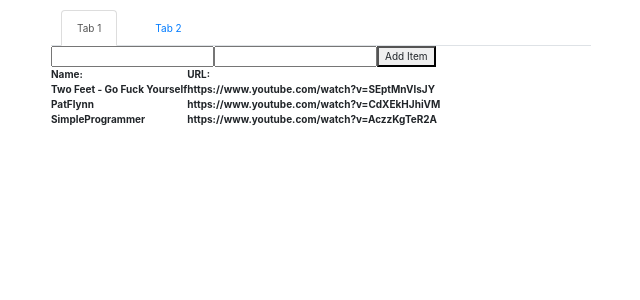
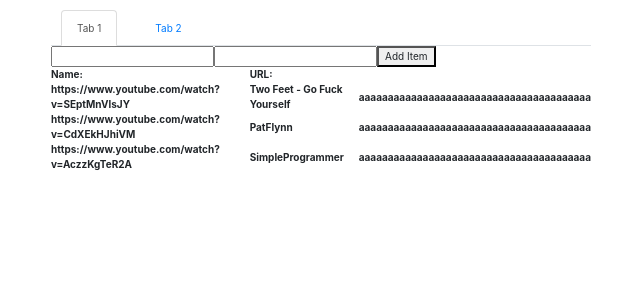
Before and after one commit to kopcinskia/YTPlayer, a React (Create React App) app: page / in a window 1280 px wide. Shown: the top 300 px of the page, without its empty margins (34-674 px from the left). Built offline with nearby package versions, Linux system fonts and the light colour scheme.

Commit message:
Create default list item and updates reducers.

```diff
--- a/src/actions/videoListActions.js
+++ b/src/actions/videoListActions.js
@@ -1,10 +1,13 @@
 import { v4 } from 'node-uuid'
 
-export const addListItem = (name, url) => ({
+export const addListItem = (id, link, title, description, thumbnails, selected) => ({
   type: 'ADD_LIST_ITEM',
   id: v4().toString(),
-  name,
-  url
+  link,
+  title,
+  description,
+  thumbnails,
+  selected
 });
 
 export const toggleListItem = id => ({
@@ -12,8 +15,8 @@ export const toggleListItem = id => ({
   id
 });
 
-export const getCurrentItem = (name, url) => ({
+export const getCurrentItem = (id, link) => ({
   type: 'GET_CURRENT_ITEM',
-  name,
-  url,
+  id,
+  link,
 });
--- a/src/components/search/searchListItem.js
+++ b/src/components/ListItem.js
@@ -2,7 +2,7 @@ import React from 'react'
 import PropTypes from 'prop-types'
 import { Media } from 'react-bootstrap'
 
-const SearchListItem = ({ link, title, description, thumbnails }) => (
+const ListItem = ({ link, title, description, thumbnails }) => (
 <div>
   <Media>
     <Media.Body>
@@ -18,11 +18,13 @@ const SearchListItem = ({ link, title, description, thumbnails }) => (
 </div>
 );
 
-SearchListItem.propTypes = {
-  link: PropTypes.string,
-  title: PropTypes.string,
-  description: PropTypes.string,
-  thumbnails: PropTypes.string,
+ListItem.propTypes = {
+  OneItem: {
+    link: PropTypes.string,
+    title: PropTypes.string,
+    description: PropTypes.string,
+    thumbnails: PropTypes.string,
+  }
 };
 
-export default SearchListItem
+export default ListItem
--- a/src/components/favourites/videoList.js
+++ b/src/components/favourites/videoList.js
@@ -21,7 +21,7 @@ const VideoList = ({ videoListItems, toggleListItem, getCurrentItem}) => (
           <VideoListItem
             key={videoListItem.id}
             {...videoListItem}
-            onClick={() => {toggleListItem(videoListItem.id); getCurrentItem(videoListItem.name, videoListItem.url)}}
+            onClick={() => {toggleListItem(videoListItem.id); getCurrentItem(videoListItem.title, videoListItem.link)}}
           />
         )}
       </tbody>
@@ -34,8 +34,10 @@ VideoList.propTypes = {
   videoListItems: PropTypes.arrayOf(PropTypes.shape({
     id: PropTypes.string.isRequired,
     selected: PropTypes.bool.isRequired,
-    name: PropTypes.string.isRequired,
-    url: PropTypes.string.isRequired,
+    link: PropTypes.string,
+    title: PropTypes.string,
+    description: PropTypes.string,
+    thumbnails: PropTypes.string,
   }).isRequired),
   toggleListItem: PropTypes.func.isRequired,
   getCurrentItem: PropTypes.func.isRequired,
--- a/src/components/favourites/videoListItem.js
+++ b/src/components/favourites/videoListItem.js
@@ -1,7 +1,7 @@
 import React from 'react'
 import PropTypes from 'prop-types'
 
-const VideoListItem = ({ onClick, selected, name, url }) => (
+const VideoListItem = ({ onClick, selected, link, title, description, thumbnails }) => (
   <tr
     onClick={onClick}
     style={{
@@ -9,10 +9,16 @@ const VideoListItem = ({ onClick, selected, name, url }) => (
     }}
   >
     <th>
-      {name}
+      {link}
     </th>
     <th>
-      {url}
+      {title}
+    </th>
+    <th>
+      {description}
+    </th>
+    <th>
+      {thumbnails}
     </th>
   </tr>
 );
@@ -20,8 +26,10 @@ const VideoListItem = ({ onClick, selected, name, url }) => (
 VideoListItem.propTypes = {
   onClick: PropTypes.func.isRequired,
   selected: PropTypes.bool.isRequired,
-  name: PropTypes.string.isRequired,
-  url: PropTypes.string.isRequired
+  link: PropTypes.string,
+  title: PropTypes.string,
+  description: PropTypes.string,
+  thumbnails: PropTypes.string,
 };
 
 export default VideoListItem
--- a/src/components/player.js
+++ b/src/components/player.js
@@ -7,7 +7,7 @@ import { Grid } from 'react-bootstrap'
 const Player = ({currentVideo}) => (
   <Grid>
     <ReactPlayer
-      url={currentVideo.url}
+      url={currentVideo.link}
       controls
     />
   </Grid>
@@ -16,8 +16,8 @@ const Player = ({currentVideo}) => (
 
 Player.propTypes = {
   currentVideo: PropTypes.shape({
-    name: PropTypes.string,
-    url: PropTypes.string
+    title: PropTypes.string,
+    link: PropTypes.string
   }),
 };
 
--- a/src/components/search/searchingList.js
+++ b/src/components/search/searchingList.js
@@ -1,7 +1,7 @@
 import React from 'react'
 import PropTypes from 'prop-types'
 
-import SearchListItem from './searchListItem'
+import ListItem from '../ListItem'
 import { ListGroup, ListGroupItem } from 'react-bootstrap'
 
 const SearchingList = ({ searchingList }) => {
@@ -10,7 +10,7 @@ const SearchingList = ({ searchingList }) => {
 
       {searchingList.map(searchingListItem =>
         <ListGroupItem key={searchingListItem.id}>
-          <SearchListItem
+          <ListItem
             {...searchingListItem}
           />
         </ListGroupItem>
--- a/src/initialState.js
+++ b/src/initialState.js
@@ -25,26 +25,32 @@ const defaultState = {
     videoListItems: [
       {
         id: '0',
-        name: 'Two Feet - Go Fuck Yourself',
-        url: 'https://www.youtube.com/watch?v=SEptMnVlsJY',
-        selected: false,
+        title: 'Two Feet - Go Fuck Yourself',
+        link: 'https://www.youtube.com/watch?v=SEptMnVlsJY',
+        description: 'aaaaaaaaaaaaaaaaaaaa',
+        thumbnails: 'aaaaaaaaaaaaaaaaaaaa',
+        selected: false
       },
       {
         id: '1',
-        name: 'PatFlynn',
-        url: 'https://www.youtube.com/watch?v=CdXEkHJhiVM',
-        selected: false,
+        title: 'PatFlynn',
+        link: 'https://www.youtube.com/watch?v=CdXEkHJhiVM',
+        description: 'aaaaaaaaaaaaaaaaaaaa',
+        thumbnails: 'aaaaaaaaaaaaaaaaaaaa',
+        selected: false
       },
       {
         id: '2',
-        name: 'SimpleProgrammer',
-        url: 'https://www.youtube.com/watch?v=AczzKgTeR2A',
-        selected: false,
+        title: 'SimpleProgrammer',
+        link: 'https://www.youtube.com/watch?v=AczzKgTeR2A',
+        description: 'aaaaaaaaaaaaaaaaaaaa',
+        thumbnails: 'aaaaaaaaaaaaaaaaaaaa',
+        selected: false
       },
     ],
     currentVideo: {
-      name: 'AAAAAAAAAAAaaa',
-      url: 'https://www.youtube.com/watch?v=ysz5S6PUM-U'
+      title: 'AAAAAAAAAAAaaa',
+      link: 'https://www.youtube.com/watch?v=ysz5S6PUM-U'
     },
 
   },
--- a/src/reducers/currentVideo.js
+++ b/src/reducers/currentVideo.js
@@ -3,8 +3,8 @@ const currentVideo = (state = {}, action) => {
   switch (action.type) {
     case 'GET_CURRENT_ITEM':
       return {
-        name: action.name,
-        url: action.url,
+        title: action.title,
+        link: action.link,
       };
     default:
       return state;
--- a/src/reducers/videoListItems.js
+++ b/src/reducers/videoListItems.js
@@ -5,10 +5,13 @@ const videoListItems = (state = [], action) => {
         ...state,
         {
           id: action.id,
-          name: action.name,
-          url: action.url,
+          link: action.link,
+          title: action.title,
           selected: false
         }
+
+
+
       ];
     case 'TOGGLE_ITEM_LIST':
       return state.map(itemList =>
```
Also changed, not shown: src/index.js (+6 -1 lines), src/reducers/favourites.js (deleted, +0 -17 lines).
